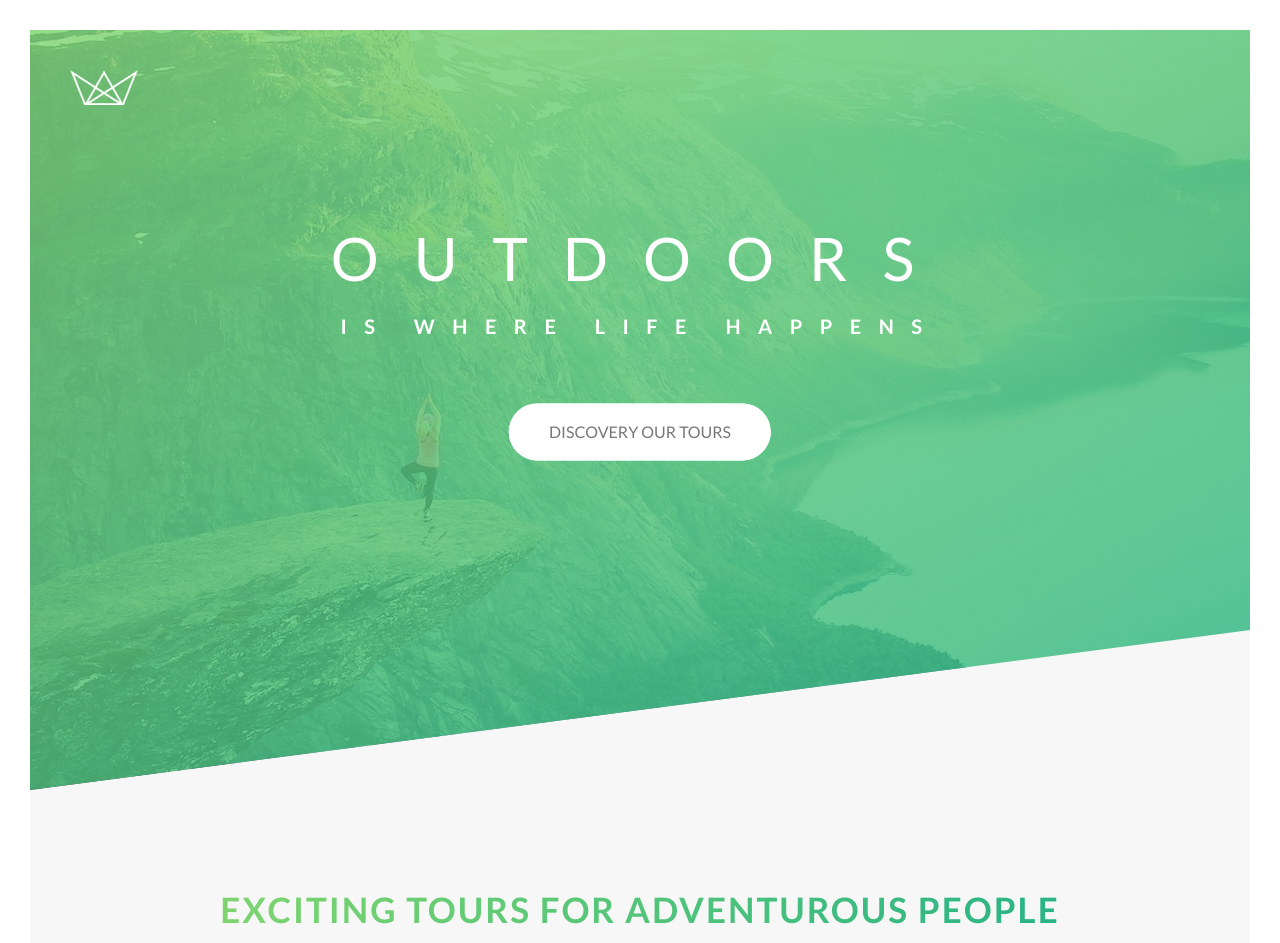
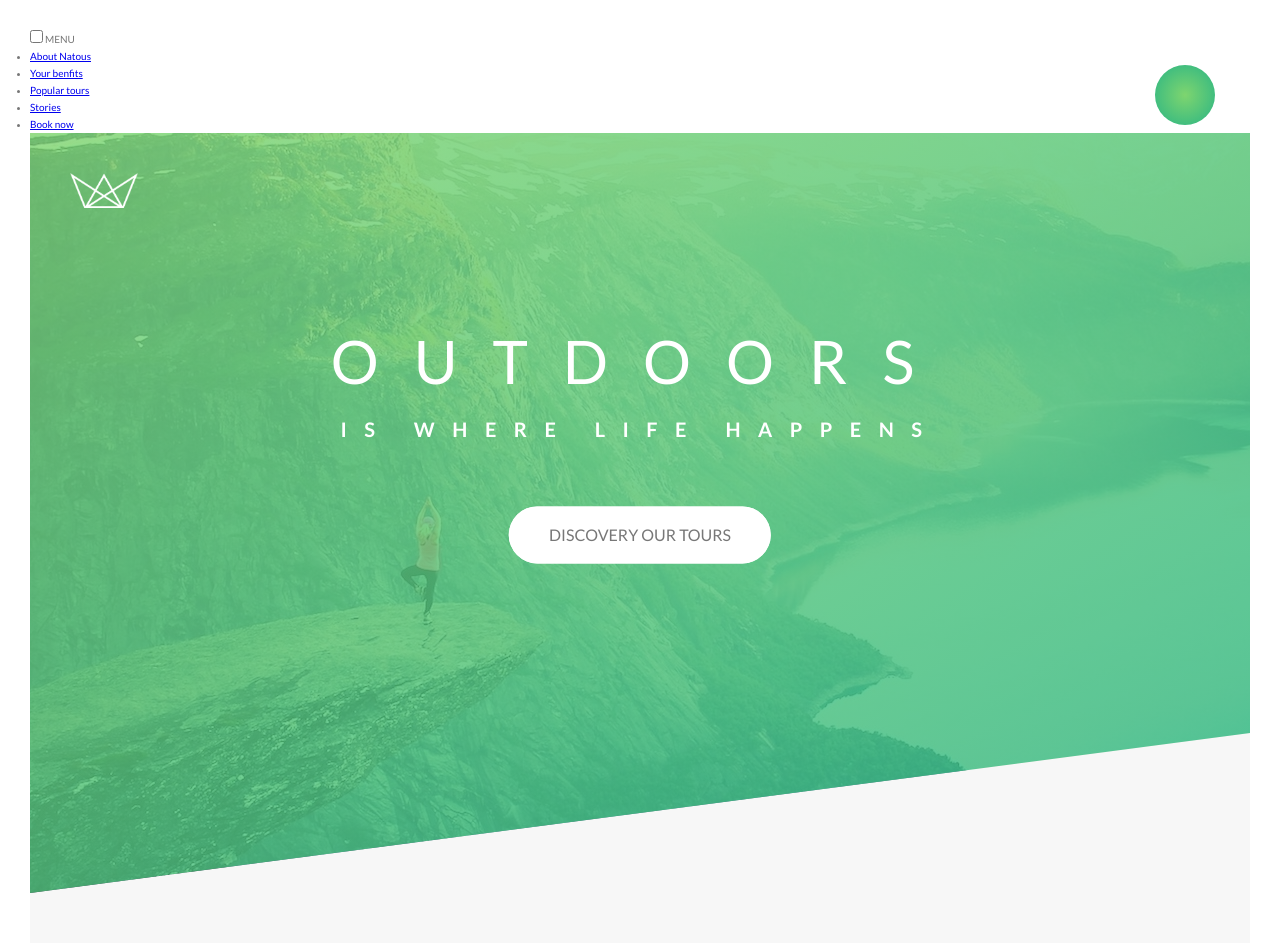
Before and after one commit to hjJunior/improving-css-part-1, a website: page index.html in a window 1280 px wide. Shown: the top 943 px of the page. Drawn offline with Linux system fonts and the light colour scheme.

Commit message:
Starting the menu navitation

```diff
--- a/index.html
+++ b/index.html
@@ -13,6 +13,23 @@
         <title>Natours | Exciting tours for adventurous people</title>
     </head>
     <body>
+
+      <div class="navigation">
+        <input type="checkbox" class="navigation__checkbox" id="navi-toggle">
+        <label class="navigation__button" for="navi-toggle">MENU</label>
+
+        <div class="navigation__background">&nbsp</div>
+        <div class="navigation__nav">
+          <ul class="navigation__list">
+            <li class="navigation__item"><a href="#" class="navigation__link">About Natous</a></li>
+            <li class="navigation__item"><a href="#" class="navigation__link">Your benfits</a></li>
+            <li class="navigation__item"><a href="#" class="navigation__link">Popular tours</a></li>
+            <li class="navigation__item"><a href="#" class="navigation__link">Stories</a></li>
+            <li class="navigation__item"><a href="#" class="navigation__link">Book now</a></li>
+          </ul>
+        </div>
+      </div>
+
         <header class="header">
           <div class="header__logo-box">
             <img src="img/logo-white.png" alt="Natours" class="header__logo">
--- /dev/null
+++ b/sass/layout/_navigation.scss
@@ -0,0 +1,36 @@
+.navigation {
+  &__checkbox {
+
+  }
+
+  &__button {
+
+  }
+
+  &__background {
+    height: 6rem;
+    width: 6rem;
+    border-radius: 50%;
+    position: fixed;
+    top: 6.5rem;
+    right: 6.5rem;
+    background-image: radial-gradient($color-primary-light, $color-primary-dark);
+    z-index: 1000;
+  }
+
+  &__nav {
+
+  }
+
+  &__list {
+
+  }
+
+  &__item {
+
+  }
+
+  &__link {
+
+  }
+}
--- a/sass/main.scss
+++ b/sass/main.scss
@@ -19,6 +19,7 @@
 
 
 @import "layout/grid";
+@import "layout/navigation";
 @import "layout/footer";
 @import "layout/header";
 
```
Also changed, not shown: css/style.css.
